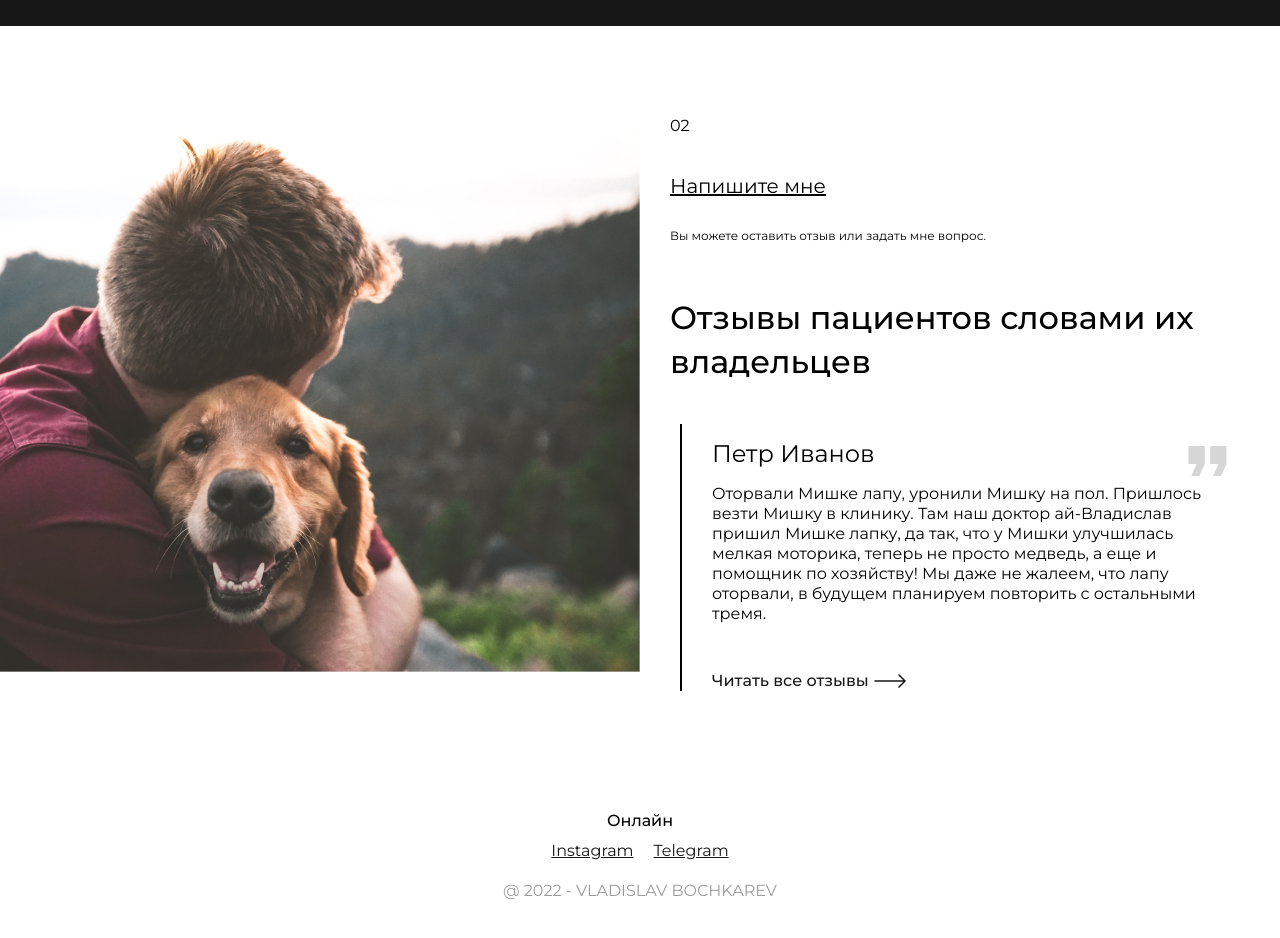
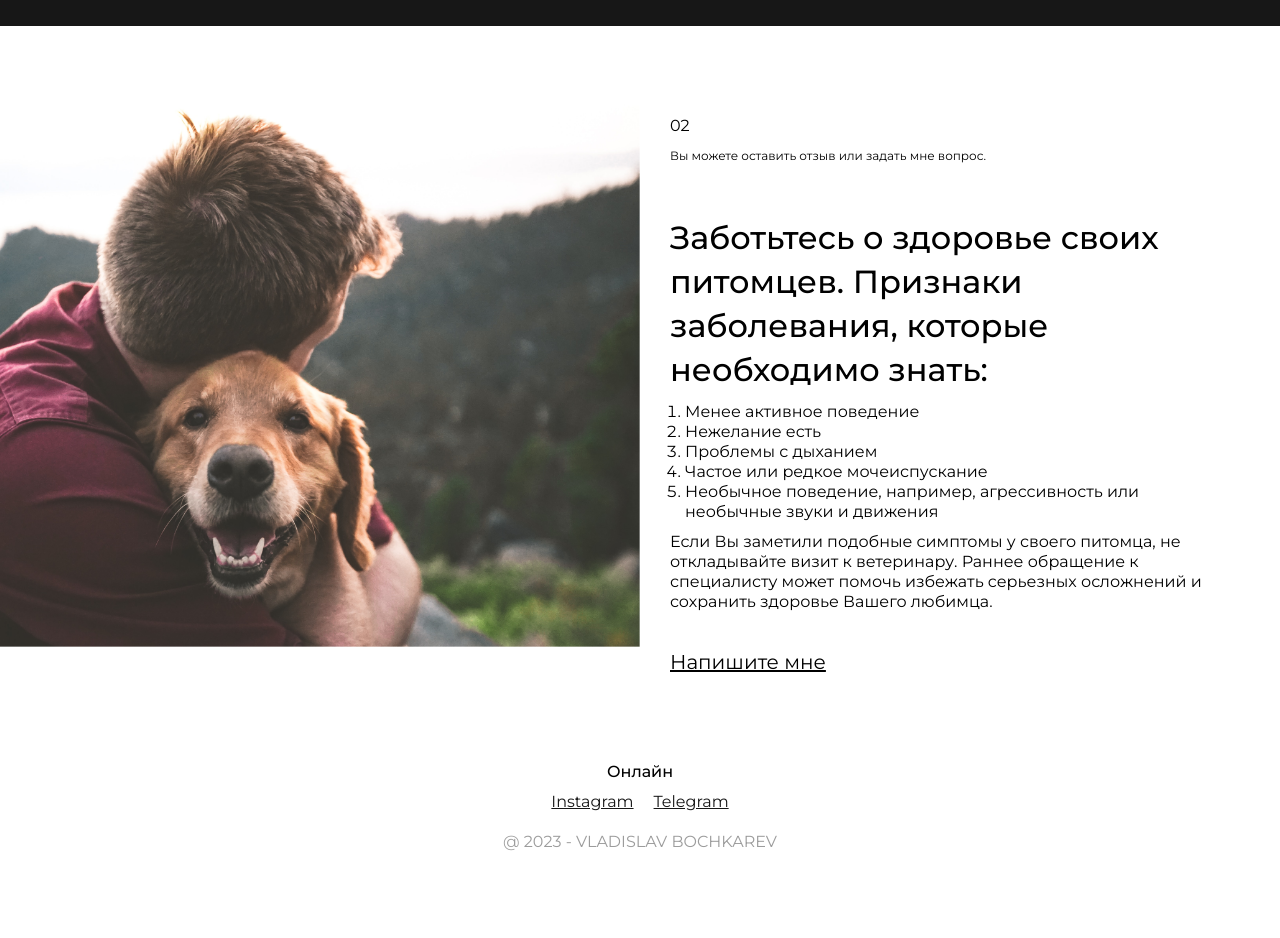
Before and after one commit to Iuliia-D/vlad-vet, a React (Create React App) app: page / in a window 1280 px wide. Shown: the part 2200-3138 px from the top of the page. After the commit the page ends 3112 px from the top, so only its background shows below. Built offline with nearby package versions, Linux system fonts and the light colour scheme.

Commit message:
Hide feedback part & add the recomendation

```diff
--- a/public/locales/ru/translation.json
+++ b/public/locales/ru/translation.json
@@ -59,6 +59,15 @@
     "title2": "Адрес",
     "part1": "Ветеринарная амбулатория PVU MONTVET"
   },
+  "recomendation": {
+    "title": "Заботьтесь о здоровье своих питомцев. Признаки заболевания, которые необходимо знать:",
+    "li1": "Менее активное поведение",
+    "li2": "Нежелание есть",
+    "li3": "Проблемы с дыханием",
+    "li4": "Частое или редкое мочеиспускание",
+    "li5": "Необычное поведение, например, агрессивность или необычные звуки и движения",
+    "descr": "Если Вы заметили подобные симптомы у своего питомца, не откладывайте визит к ветеринару. Раннее обращение к специалисту может помочь избежать серьезных осложнений и сохранить здоровье Вашего любимца."
+  },
   "form": {
     "title": "Напишите мне",
     "name": "Имя",
--- a/src/components/UI/Footer.js
+++ b/src/components/UI/Footer.js
@@ -13,7 +13,7 @@ const Footer = ({ t }) => {
       <a href="https://t.me/JustlVet" target="blank">
         Telegram
       </a>
-      <p>@ 2022 - VLADISLAV BOCHKAREV </p>
+      <p>@ 2023 - VLADISLAV BOCHKAREV </p>
     </div>
   );
 };
--- a/src/components/UI/LanguageChoise.js
+++ b/src/components/UI/LanguageChoise.js
@@ -34,7 +34,7 @@ const LanguageChoise = ({ changeLanguage }) => {
           <p>English ({languages[1]})</p>
           {enteredLanguage === languages[1] ? <ExpandMore /> : ""}
         </button>
-        <button
+        {/* <button
           onClick={() => {
             changeLanguage(languages[2]);
             langMenuCloseHandler();
@@ -42,7 +42,7 @@ const LanguageChoise = ({ changeLanguage }) => {
         >
           <p>Српски ({languages[2]})</p>
           {enteredLanguage === languages[2] ? <ExpandMore /> : ""}
-        </button>
+        </button> */}
       </div>
     </>
   );
--- a/src/components/UI/Menu.js
+++ b/src/components/UI/Menu.js
@@ -66,7 +66,7 @@ const Menu = ({ t, changeLanguage, enteredLanguage, langMenuActive }) => {
               <p>{t("menu.cases")}</p>
             </Link>
           </li>
-          <li>
+          {/* <li>
             <Link
               to={"/feedback"}
               onClick={menuCloseHandler}
@@ -75,14 +75,14 @@ const Menu = ({ t, changeLanguage, enteredLanguage, langMenuActive }) => {
               <span>(3)</span>
               <p>{t("menu.feedback")}</p>
             </Link>
-          </li>
+          </li> */}
           <li>
             <Link
               to={"/contacts"}
               onClick={menuCloseHandler}
               className={classes.link}
             >
-              <span>(4)</span>
+              <span>(3)</span>
               <p>{t("menu.contacts")}</p>
             </Link>
           </li>
--- a/src/components/pages/Main.js
+++ b/src/components/pages/Main.js
@@ -11,6 +11,7 @@ import { ReactComponent as Quote } from "../../assets/icons/quote.svg";
 // import { ReactComponent as PasientBlack } from "../../assets/icons/pasient-black.svg";
 import classes from "./Main.module.scss";
 // import Feedback from "./feedback/Feedback";
+import Contacts from "./contacts/Contacts";
 
 const Main = ({ t, changeLanguage, langMenuActive, enteredLanguage }) => {
   const dispatch = useDispatch();
@@ -86,15 +87,27 @@ const Main = ({ t, changeLanguage, langMenuActive, enteredLanguage }) => {
 
           <div className={classes.main_feedback__deskr}>
             <p className={classes.main_feedback__number}>02</p>
+            {/* <Link to={"/contacts"} className={classes.link_contacts}>
+              <p>{t("mainWritwToMe")}</p>
+            </Link> */}
+            <p className={classes.main_feedback__preTitle}>
+              {t("mainPreTitle3")}
+            </p>
+            {/* <h2>{t("mainTitle3")}</h2> */}
+            <h2>{t("recomendation.title")}</h2>
+            <ol>
+              <li>{t("recomendation.li1")}</li>
+              <li>{t("recomendation.li2")}</li>
+              <li>{t("recomendation.li3")}</li>
+              <li>{t("recomendation.li4")}</li>
+              <li>{t("recomendation.li5")}</li>
+            </ol>
+            <p>{t("recomendation.descr")}</p>
             <Link to={"/contacts"} className={classes.link_contacts}>
               <p>{t("mainWritwToMe")}</p>
             </Link>
-            <p className={classes.main_feedback__preTitle}>
-              {t("mainPreTitle3")}
-            </p>
-            <h2>{t("mainTitle3")}</h2>
 
-            <div className={classes.main_feedback__text}>
+            {/* <div className={classes.main_feedback__text}>
               <p className={classes.main_feedback__name}>Петр Иванов</p>
 
               <p>
@@ -109,10 +122,11 @@ const Main = ({ t, changeLanguage, langMenuActive, enteredLanguage }) => {
                 <p>{t("mainDescription3.readMore")}</p>
                 <Arrow />
               </Link>
-            </div>
+            </div> */}
           </div>
         </div>
       </div>
+      {/* <Contacts t={t} /> */}
     </>
   );
 };
--- a/src/components/pages/Main.module.scss
+++ b/src/components/pages/Main.module.scss
@@ -130,6 +130,10 @@
     padding-top: 12px;
     line-height: 27px;
     font-weight: 500;
+  }
+  //////////////
+  ol {
+    padding: 10px 10px 10px 15px;
   }
   .link_contacts {
     color: var(--black-text-color);
```
Also changed, not shown: public/locales/en/translation.json (+9 -0 lines), 2 other files (tests, documents, lock files or other folders).
